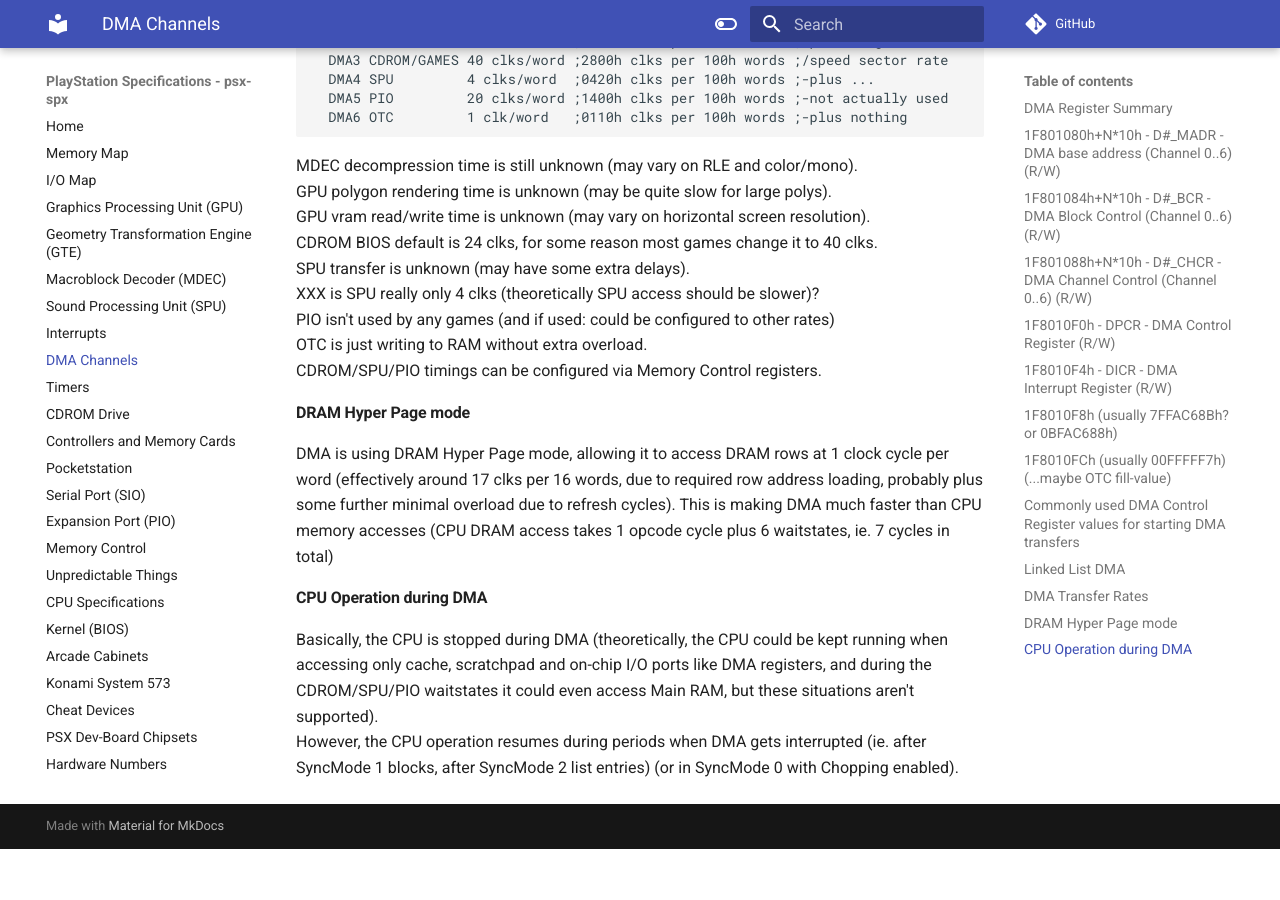
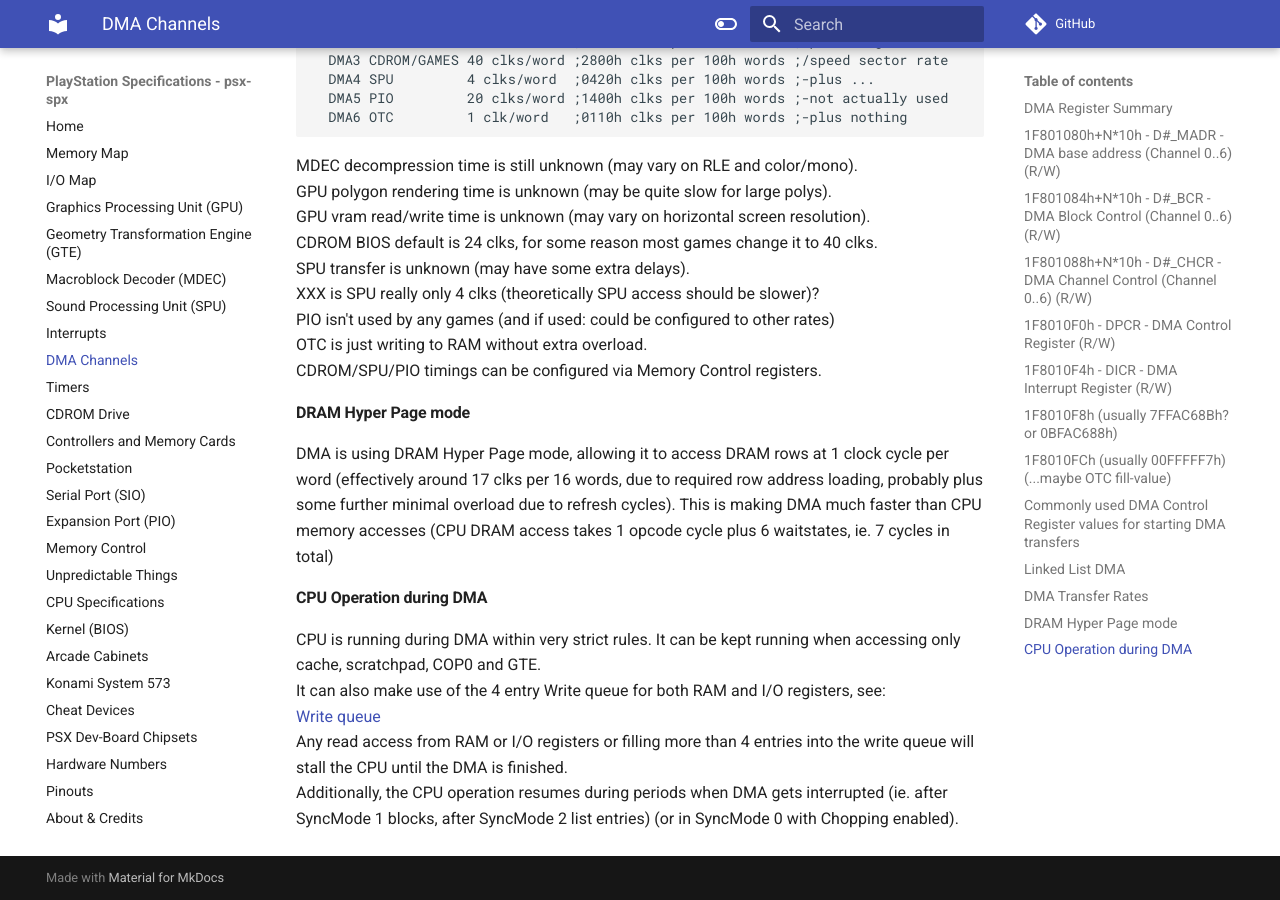
Before and after one commit to psx-spx/psx-spx.github.io, an MkDocs documentation site: the page built from docs/dmachannels.md, in a window 1280 px wide and 900 px high, scrolled down 4009 px. Built offline with MkDocs 1.6.1 and Material for MkDocs 9.7.7, drawn with Linux system fonts in a browser that asks for light colours; comment, search, counter and statistics services are not loaded; before the commit the page ends 4858 px from its top, so only the background shows below that.

Commit message:
corrected information about running CPU and DMA in parallel

```diff
--- a/docs/dmachannels.md
+++ b/docs/dmachannels.md
@@ -196,10 +196,10 @@
 access takes 1 opcode cycle plus 6 waitstates, ie. 7 cycles in total)<br/>
 
 #### CPU Operation during DMA
-Basically, the CPU is stopped during DMA (theoretically, the CPU could be kept
-running when accessing only cache, scratchpad and on-chip I/O ports like DMA
-registers, and during the CDROM/SPU/PIO waitstates it could even access Main
-RAM, but these situations aren't supported).<br/>
-However, the CPU operation resumes during periods when DMA gets interrupted
+CPU is running during DMA within very strict rules. It can be kept running when accessing only cache, scratchpad, COP0 and GTE.<br/>
+It can also make use of the 4 entry Write queue for both RAM and I/O registers, see:<br/>
+[Write queue](memorymap.md#Write-queue)<br/>
+Any read access from RAM or I/O registers or filling more than 4 entries into the write queue will stall the CPU until the DMA is finished.<br/>
+Additionally, the CPU operation resumes during periods when DMA gets interrupted
 (ie. after SyncMode 1 blocks, after SyncMode 2 list entries) (or in SyncMode 0
 with Chopping enabled).<br/>
```
